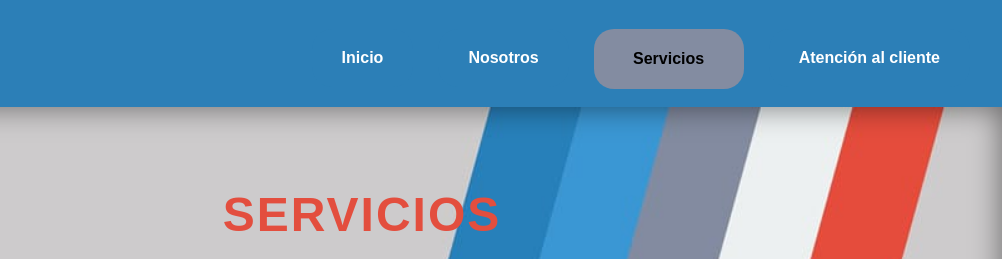
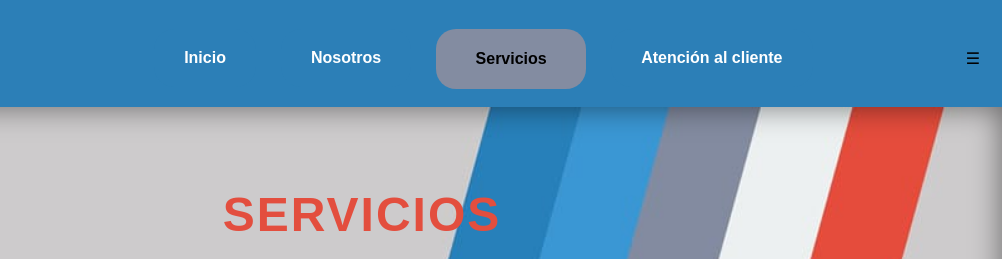
Before and after one commit to CIMA38/CIMAbot.github.io, a website: page html/servicios.html in a window 1280 px wide. Shown: the top 259 px of the page, 278-1280 px from the left. Drawn offline with Linux system fonts and the light colour scheme.

Commit message:
Update servicios.html

```diff
--- a/html/servicios.html
+++ b/html/servicios.html
@@ -14,12 +14,13 @@
             <h1>
                 <img class="logo" src="../img/CIMA_logo.png" alt="CIMA Logo">
             </h1>
-            <ul>
+            <ul class="nav__menu">
                 <li><a href="../index.html">Inicio</a></li>
                 <li><a href="nosotros.html">Nosotros</a></li>
                 <li><a href="servicios.html" class="btn btn-cta">Servicios</a></li>
                 <li><a href="contacto.html">Atención al cliente</a></li>
             </ul>
+            <div class="menu-toggle">&#9776;</div> <!-- Icono de menú -->
         </nav>
     </header>
 
@@ -209,5 +210,6 @@
     </footer>
 
     <script src="../html/js/modales.js"></script>
+    <script src="../html/js/menu.js"></script>
 </body>
 </html>
```
